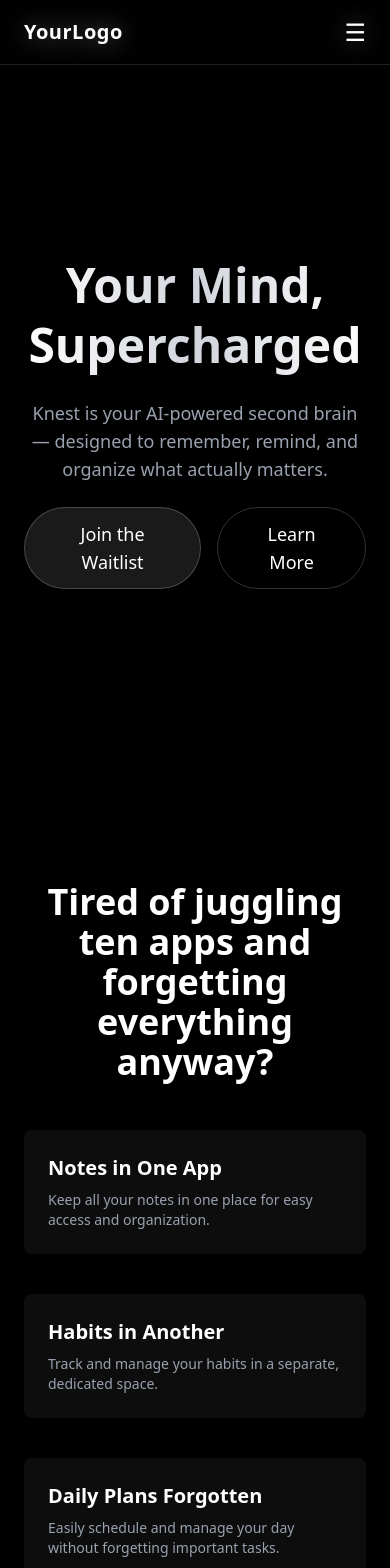
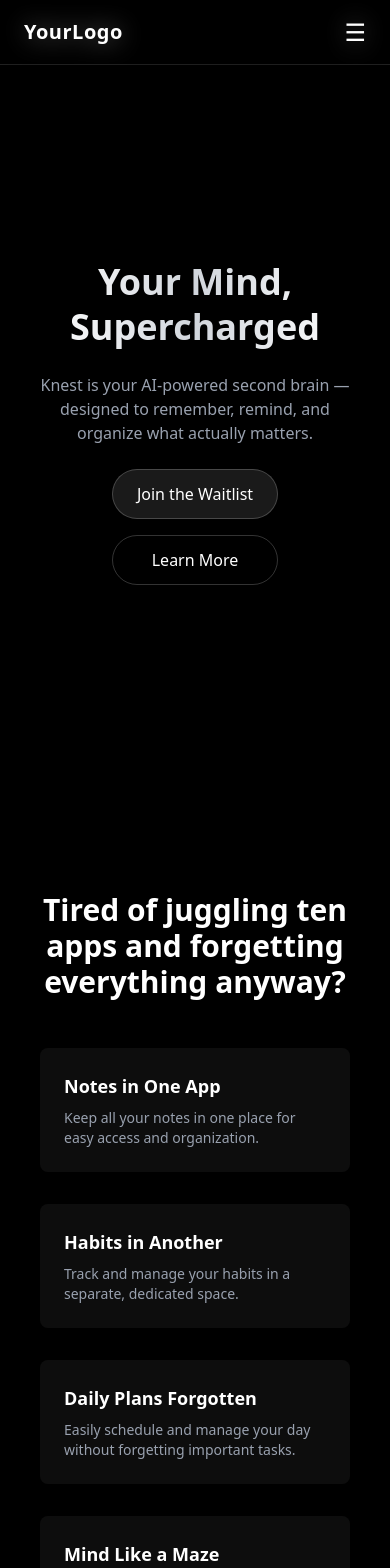
Before and after one commit to Techwolf78/knest, a React (Vite) app: page / in a window 390 px wide. Shown: the top 1568 px of the page. Built offline with nearby package versions, Linux system fonts and the light colour scheme.

Commit message:
first commit

```diff
--- a/src/components/Home.jsx
+++ b/src/components/Home.jsx
@@ -18,36 +18,36 @@ const Home = () => {
         {/* Hero */}
 <motion.section
   id="Hero"
-          className="h-screen flex flex-col justify-center items-center text-center space-y-6"
+  className="h-screen flex flex-col justify-center items-center text-center space-y-6 px-4 sm:px-8"
   {...fadeIn()}
 >
-          <h1 className="text-5xl md:text-6xl font-bold leading-tight bg-gradient-to-r from-white via-gray-300 to-white bg-clip-text text-transparent">
+  <h1 className="text-4xl sm:text-5xl md:text-6xl font-bold leading-tight bg-gradient-to-r from-white via-gray-300 to-white bg-clip-text text-transparent">
     Your Mind, Supercharged
   </h1>
-          <p className="text-lg text-gray-400 max-w-xl">
+  <p className="text-base sm:text-lg text-gray-400 max-w-xl">
     Knest is your AI-powered second brain — designed to remember,
     remind, and organize what actually matters.
   </p>
-          <div className="flex space-x-4">
-            <button className="backdrop-blur-md bg-white/10 border border-white/20 px-8 py-3 rounded-full text-lg font-medium hover:bg-white/20 transition">
+  <div className="flex flex-col sm:flex-row space-y-4 sm:space-y-0 sm:space-x-4">
+    <button className="backdrop-blur-md bg-white/10 border border-white/20 px-6 py-3 rounded-full text-base sm:text-lg font-medium hover:bg-white/20 transition">
       Join the Waitlist
     </button>
-            <button className="backdrop-blur-md bg-transparent border border-white/20 px-8 py-3 rounded-full text-lg font-medium hover:bg-white/20 transition">
+    <button className="backdrop-blur-md bg-transparent border border-white/20 px-6 py-3 rounded-full text-base sm:text-lg font-medium hover:bg-white/20 transition">
       Learn More
     </button>
   </div>
 </motion.section>
 
-        {/* Features */}
+
 <motion.section
   id="Features"
-          className="h-screen flex flex-col justify-center text-center space-y-12"
+  className="h-auto sm:h-screen flex flex-col justify-center text-center space-y-12 px-4 sm:px-8"
   {...fadeIn(0.2)}
 >
-          <h2 className="text-4xl font-bold">
+  <h2 className="text-3xl sm:text-4xl font-bold">
     Tired of juggling ten apps and forgetting everything anyway?
   </h2>
-          <div className="grid sm:grid-cols-2 gap-10 text-left text-gray-400">
+  <div className="grid grid-cols-1 sm:grid-cols-2 gap-8 sm:gap-10 text-left text-gray-400">
     {[
       [
         "Notes in One App",
@@ -71,12 +71,13 @@ const Home = () => {
         className="bg-white/5 p-6 rounded-lg hover:scale-105 transition"
         {...fadeIn(i * 0.1)}
       >
-                <h3 className="text-xl text-white font-semibold">{title}</h3>
+        <h3 className="text-lg sm:text-xl text-white font-semibold">{title}</h3>
         <p className="text-sm mt-2">{desc}</p>
       </motion.div>
     ))}
   </div>
 </motion.section>
+
 
         {/* Use Cases */}
         <motion.section
```
Lines whose indentation alone changed are shown as unchanged.
